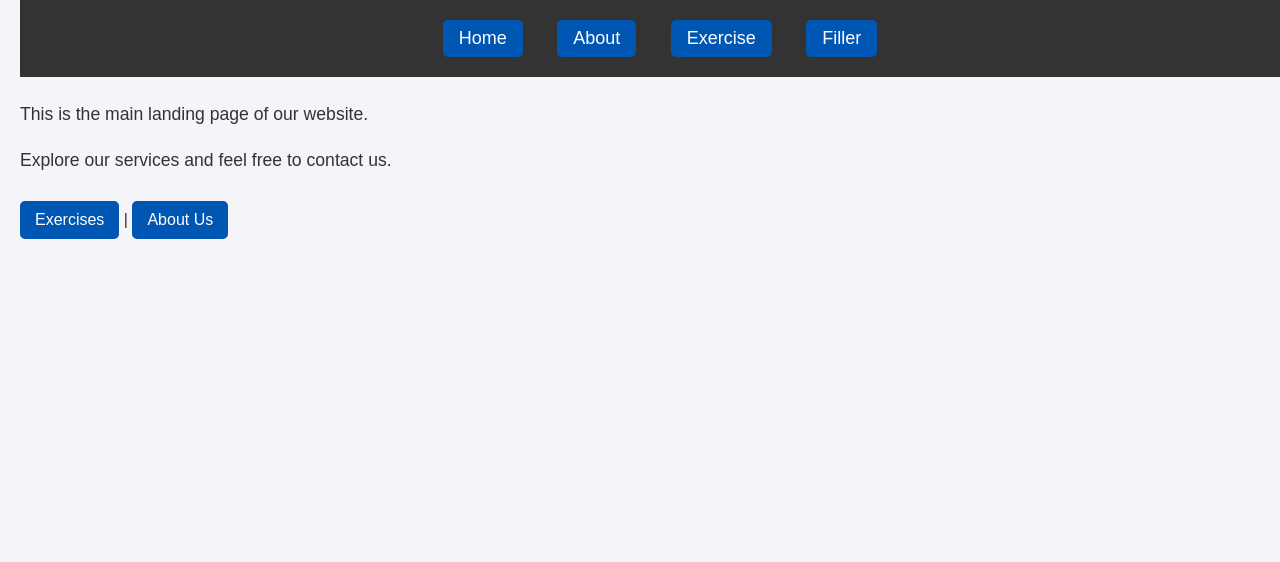
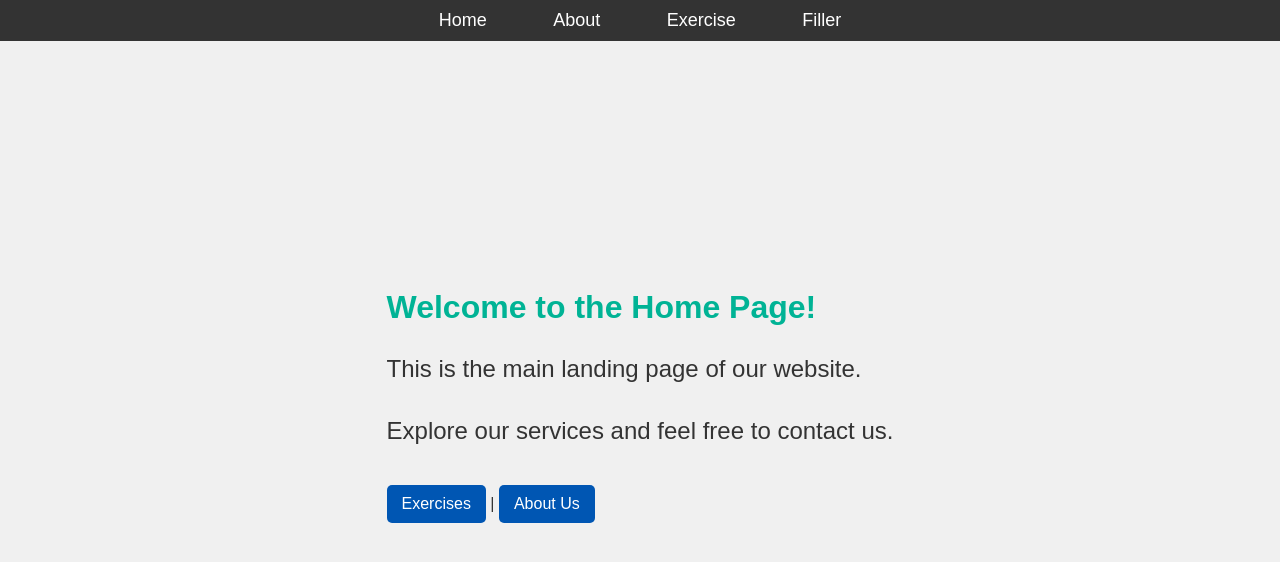
Before and after one commit to Goubigon/focus-flow, a website: page src/views/home.html in a window 1280 px wide. Drawn offline with Linux system fonts and the light colour scheme.

Commit message:
fixed home navbar
navbar is now consistent between home and exercise

```diff
--- a/public/css/exercise.css
+++ b/public/css/exercise.css
@@ -8,8 +8,6 @@ body {
     height: 100vh;
     margin: 0;
 }
-
-
 
 .middle-rounded-container {
     text-align: center;
--- a/public/css/home.css
+++ b/public/css/home.css
@@ -1,21 +1,24 @@
 body {
     font-family: Arial, sans-serif;
-    background-color: #f4f4f9;
+    background-color: #f0f0f0;
     color: #333;
-    padding: 20px;
+    display: flex;
+    justify-content: center;
+    align-items: center;
+    height: 100vh;
     margin: 0;
 }
 
-h1 {
+#home h1 {
     color: #00b395;
 }
 
-p {
-    font-size: 1.1em;
+#home p {
+    font-size: 1.5em;
     line-height: 1.6;
 }
 
-a {
+#home a {
     display: inline-block;
     margin: 10px 0;
     padding: 10px 15px;
@@ -25,6 +28,6 @@ a {
     border-radius: 5px;
 }
 
-a:hover {
+#home a:hover {
     background-color: #003d7a;
 }
--- a/src/views/home.html
+++ b/src/views/home.html
@@ -17,10 +17,13 @@
     </script>
 
 
-    <h1>Welcome to the Home Page!</h1>
-    <p>This is the main landing page of our website.</p>
-    <p>Explore our services and feel free to contact us.</p>
-    <a href="/exercise">Exercises</a> | <a href="/about">About Us</a>
+    <div id="home">
+
+        <h1>Welcome to the Home Page!</h1>
+        <p>This is the main landing page of our website.</p>
+        <p>Explore our services and feel free to contact us.</p>
+        <a href="/exercise">Exercises</a> | <a href="/about">About Us</a>
+    </div>
 </body>
 
 </html>
```
